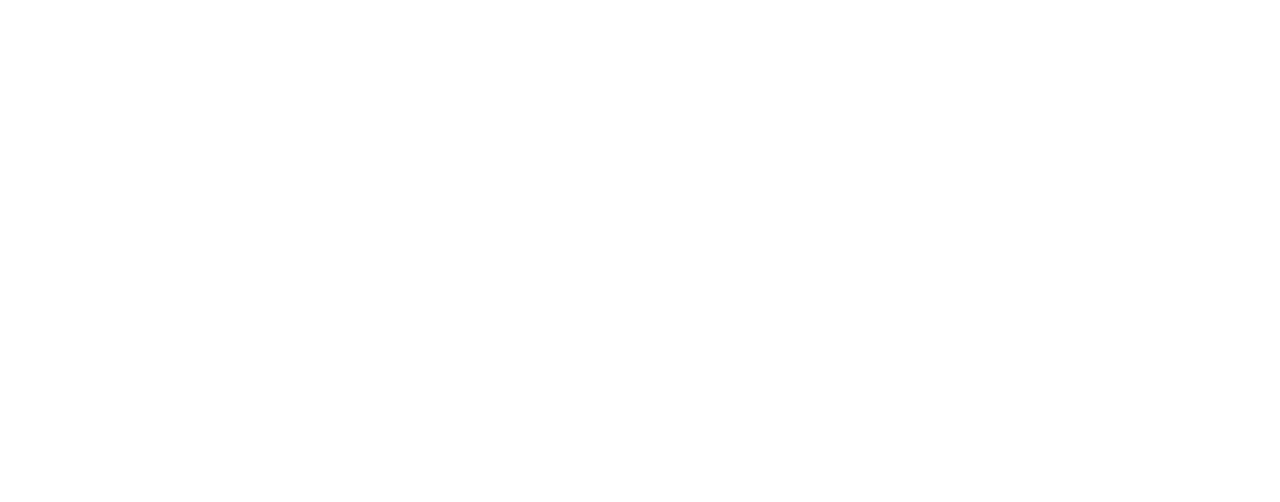
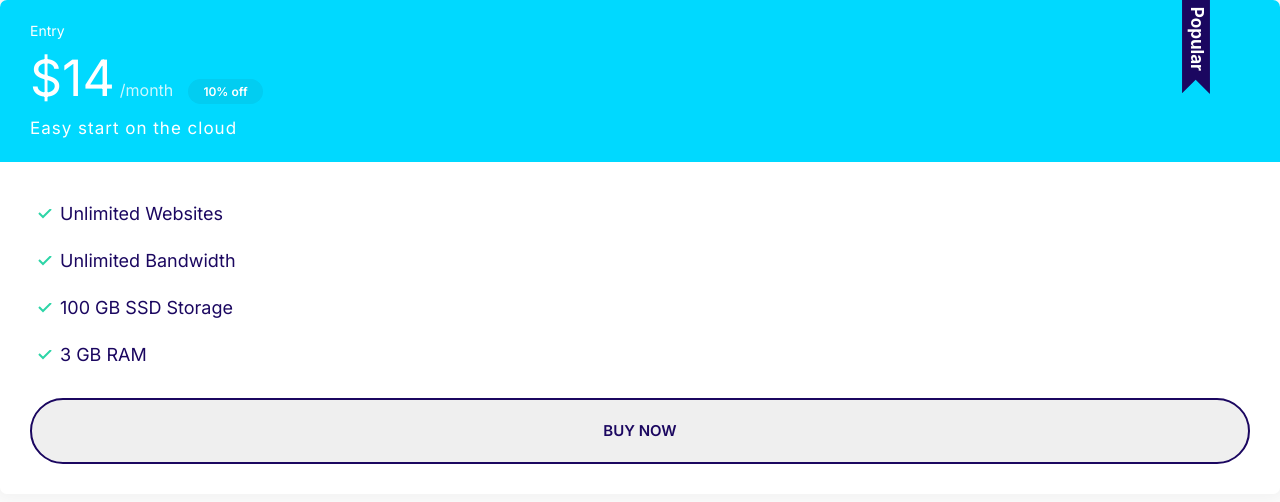
Before and after one commit to PatrickLapke/moshify-frontend, a plain HTML site: page index.html in a window 1280 px wide. Drawn offline with Linux system fonts and the light colour scheme.

Commit message:
Added plan component

```diff
--- a/css/styles.css
+++ b/css/styles.css
@@ -121,6 +121,7 @@ a {
 
 .badge--small {
   font-size: 1.6rem;
+  padding: 0.5rem 1.5rem;
 }
 
 @media screen and (min-width: 1024px) {
@@ -309,3 +310,70 @@ a {
   background-color: var(--color-secondary);
   color: white;
 }
+
+.card--secondary .badge--secondary {
+  background-color: #02cdf1;
+}
+
+/* PLANS */
+
+.plan__name {
+  color: #fff;
+  margin: 0;
+  font-weight: 500;
+  font-size: 2.4rem;
+}
+
+.plan__price {
+  font-size: 6rem;
+}
+
+.plan__billing-cycle {
+  font-size: 2.4rem;
+  font-weight: 300;
+  opacity: 0.8;
+  margin-right: 1rem;
+}
+
+.plan__description {
+  font-size: 2rem;
+  font-weight: 300;
+  letter-spacing: 1px;
+  display: block;
+}
+
+.plan .list__item {
+  margin-bottom: 2rem;
+}
+
+.plan--popular .card__header {
+  position: relative;
+}
+
+.plan--popular .card__header::before {
+  content: url(../images/popular.svg);
+  width: 40px;
+  /* Remember, width does not work with inline */
+  display: inline-block;
+  position: absolute;
+  top: -6px;
+  right: 5%;
+}
+
+@media screen and (min-width: 1024px) {
+  .plan__name {
+    font-size: 1.4rem;
+  }
+
+  .plan__price {
+    font-size: 5rem;
+  }
+
+  .plan__billing-cycle {
+    font-size: 1.6rem;
+  }
+
+  .plan__description {
+    font-size: 1.7rem;
+  }
+}
--- a/index.html
+++ b/index.html
@@ -13,5 +13,26 @@
     <link rel="stylesheet" href="css/normalize.css" />
     <link rel="stylesheet" href="css/styles.css" />
   </head>
-  <body></body>
+  <body>
+    <div class="plan plan--popular">
+      <div class="card card--secondary">
+        <header class="card__header">
+          <h3 class="plan__name">Entry</h3>
+          <span class="plan__price">$14</span>
+          <span class="plan__billing-cycle">/month</span>
+          <span class="badge badge--secondary badge--small">10% off</span>
+          <span class="plan__description">Easy start on the cloud</span>
+        </header>
+        <div class="card__body">
+          <ul class="list list--tick">
+            <li class="list__item">Unlimited Websites</li>
+            <li class="list__item">Unlimited Bandwidth</li>
+            <li class="list__item">100 GB SSD Storage</li>
+            <li class="list__item">3 GB RAM</li>
+          </ul>
+          <button class="btn btn--outline btn--block">Buy Now</button>
+        </div>
+      </div>
+    </div>
+  </body>
 </html>
```
Also changed, not shown: images/popular.svg (added).
